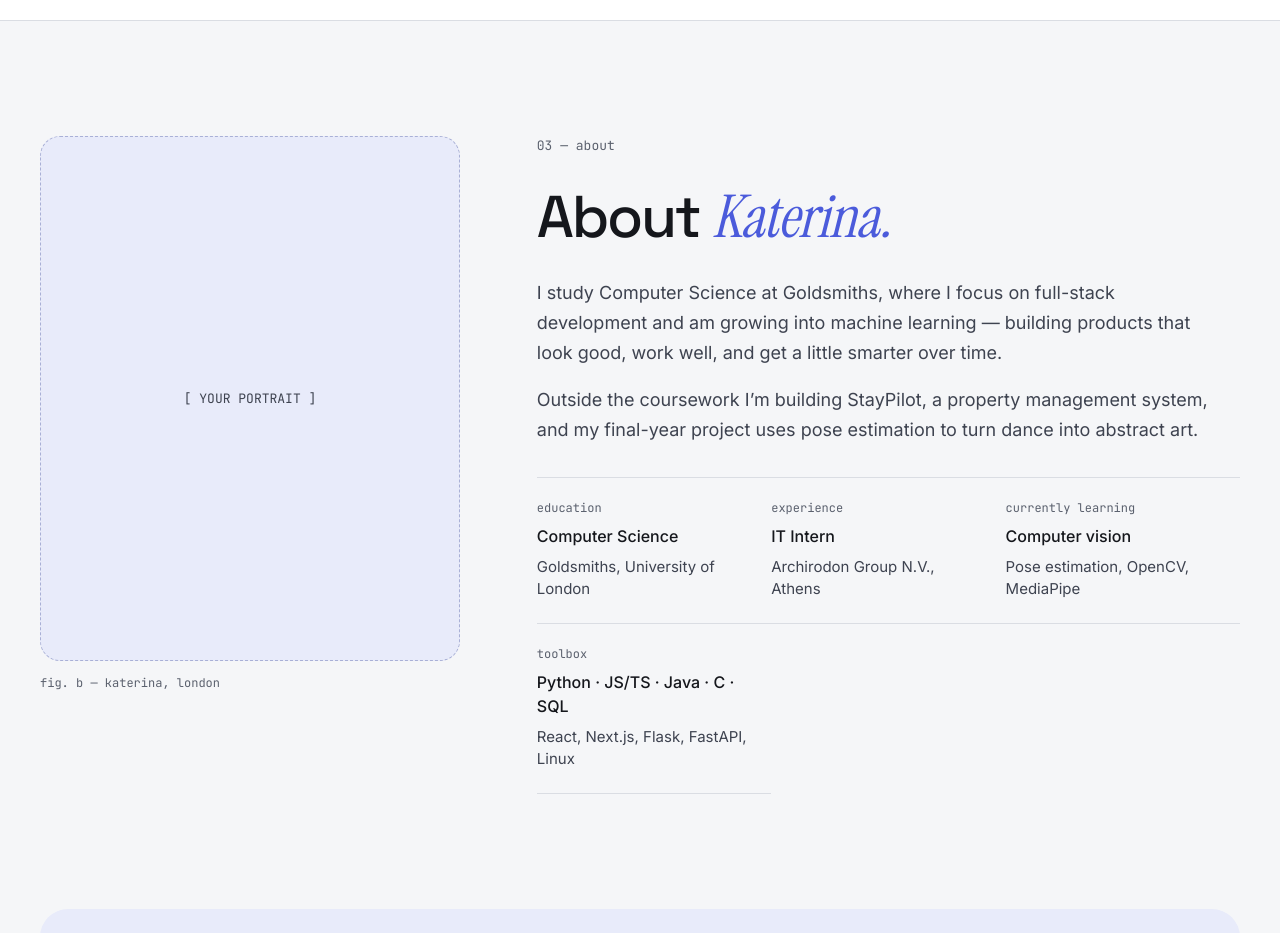
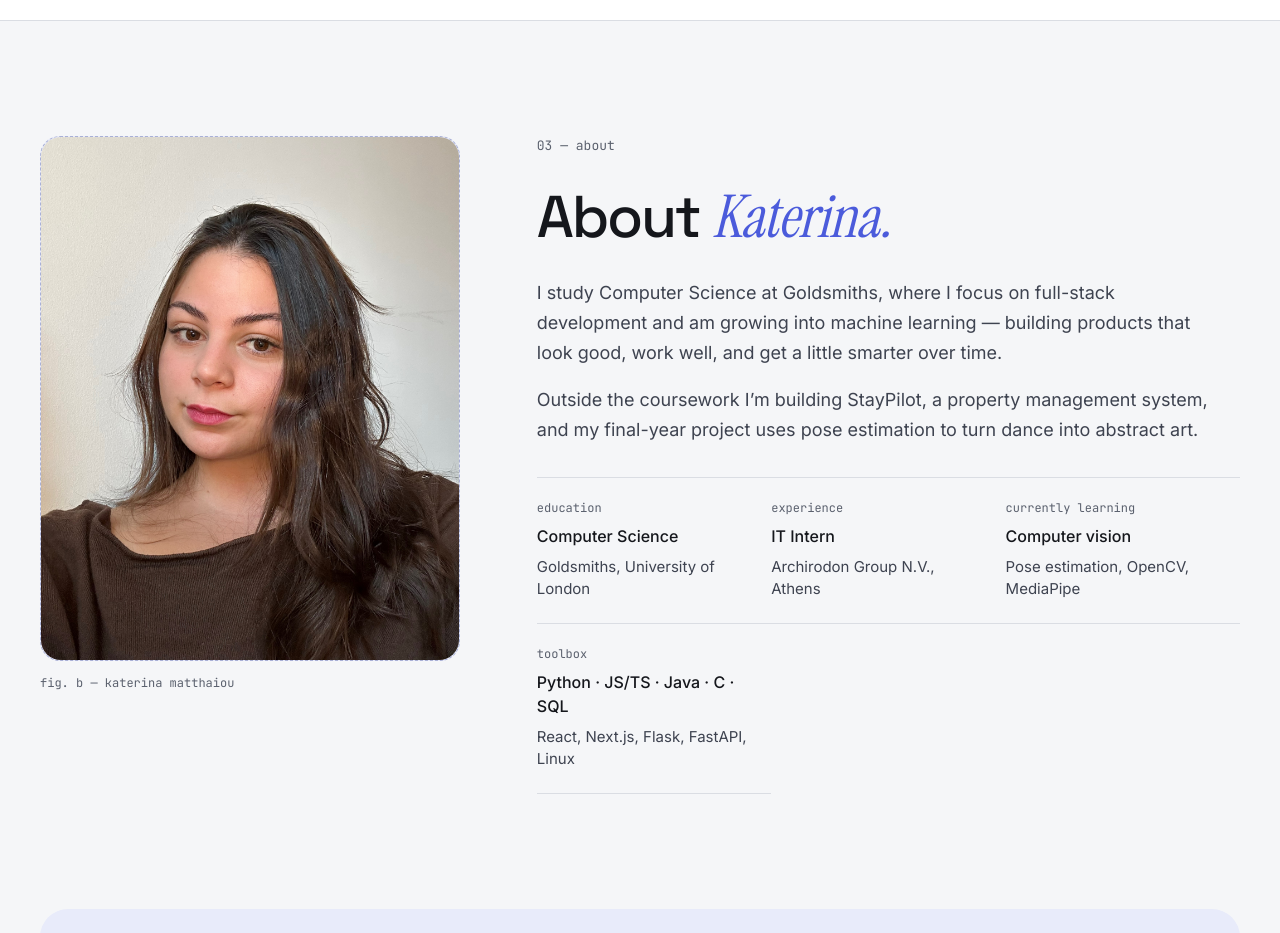
Before and after one commit to Katerina137/my_portfolio_website, a Next.js app: page / in a window 1280 px wide. Shown: the part 2620-3553 px from the top of the page. Built offline with nearby package versions, Linux system fonts and the light colour scheme.

Commit message:
Add portrait to about section

```diff
--- a/components/About.tsx
+++ b/components/About.tsx
@@ -1,5 +1,6 @@
 import { Reveal } from "./Reveal";
 import { Em, Eyebrow } from "./ui";
+import Image from "next/image";
 
 const details = [
   { label: "education", title: "Computer Science", sub: "Goldsmiths, University of London" },
@@ -19,9 +20,15 @@ export function About() {
           and add `import Image from "next/image";` at the top.
         */}
         <div className="flex aspect-[4/5] w-full items-center justify-center rounded-[20px] border border-dashed border-[#a9b0d6] bg-lavender font-mono text-[13px] text-ink-2">
-          [ YOUR PORTRAIT ]
+          <Image
+            src="/portrait.jpg"
+            alt="Katerina Matthaiou"
+            width={1200}
+            height={1500}
+            className="aspect-[4/5] w-full rounded-[20px] object-cover"
+          />
         </div>
-        <span className="font-mono text-xs text-muted">fig. b — katerina, london</span>
+        <span className="font-mono text-xs text-muted">fig. b — katerina matthaiou </span>
       </Reveal>
 
       <Reveal className="flex min-w-0 flex-[1_1_520px] flex-col gap-8" delay={0.1}>
```
Also changed, not shown: public/portrait.jpg (added).
